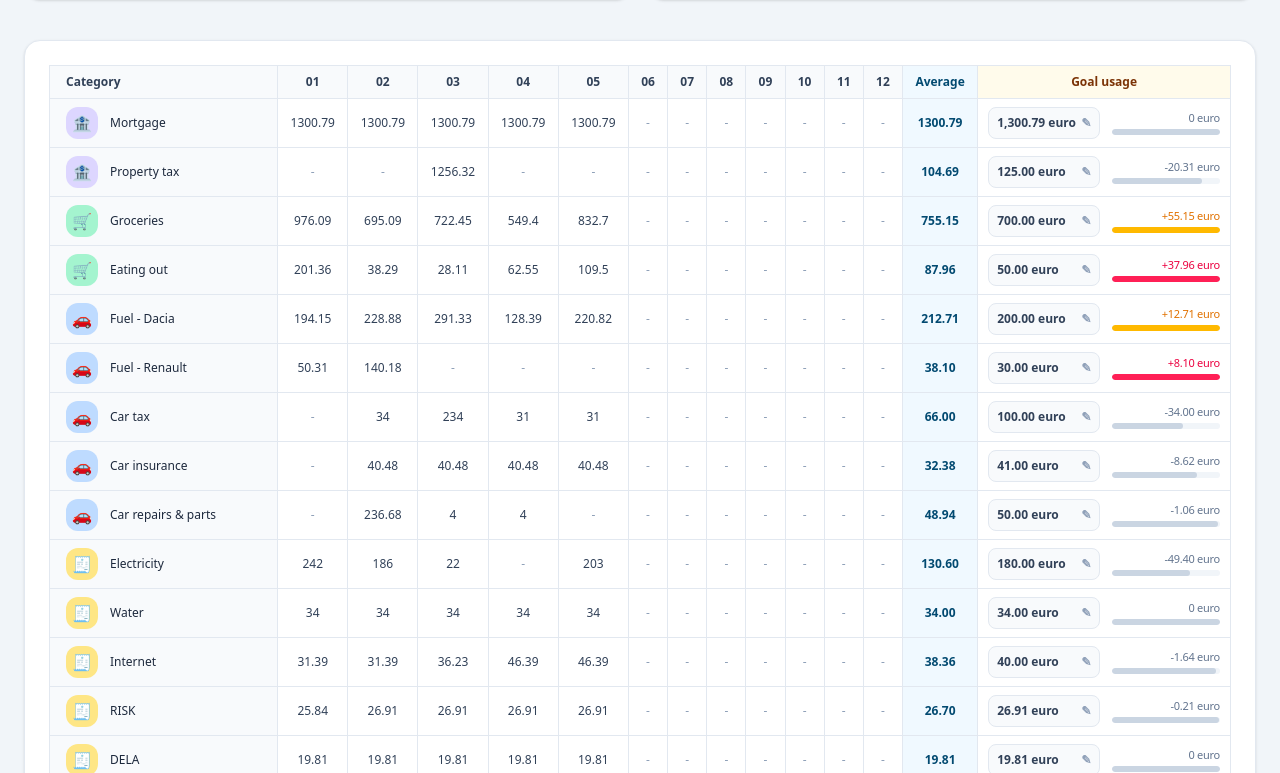
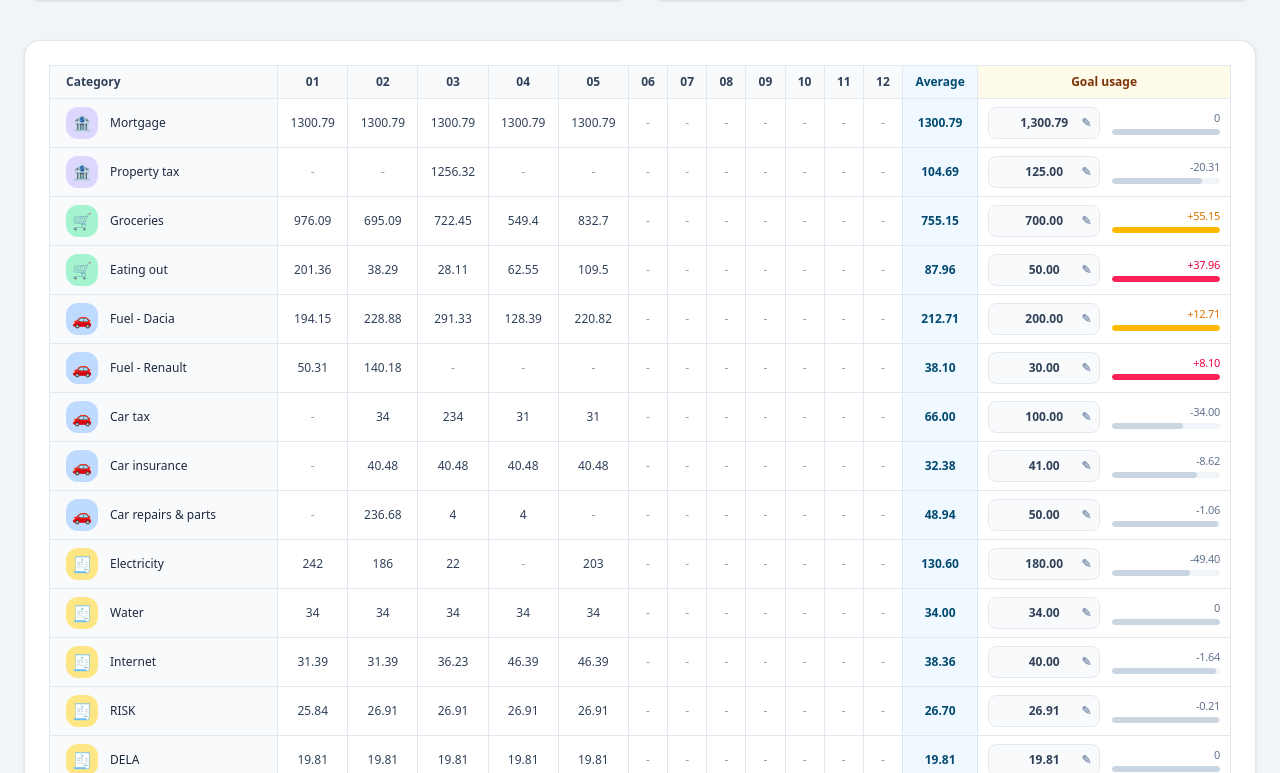
Before and after one commit to oleksaGrzegorz/budget-app, a React (Vite) app: page / in a window 1280 px wide. Shown: the part 1927-2700 px from the top of the page. Built offline with nearby package versions, Linux system fonts and the light colour scheme; no server answers.

Commit message:
refactor: remove currency symbol from GoalCell component for cleaner display

```diff
--- a/src/components/BudgetSummaryTable/GoalCell.tsx
+++ b/src/components/BudgetSummaryTable/GoalCell.tsx
@@ -53,8 +53,8 @@ export const GoalCell = ({
   const statusText = !hasData
     ? "-"
     : isOnTarget
-      ? "0 euro"
-      : `${signedDifference > 0 ? "+" : "-"}${formatMoney(absDifference)} euro`;
+      ? "0"
+      : `${signedDifference > 0 ? "+" : "-"}${formatMoney(absDifference)}`;
 
   const statusClass = !hasData
     ? "text-slate-300"
@@ -76,15 +76,15 @@ export const GoalCell = ({
     rawProgress !== null ? `${Math.min(Math.max(rawProgress, 0), 100)}%` : "0%";
 
   const formattedValue =
-    value !== null ? `${formatMoney(value)} euro` : "+ Set target";
+    value !== null ? `${formatMoney(value)}` : "+ Set target";
 
   const tooltip = !hasGoal
     ? "No goal set"
     : !hasAverage
       ? "No average data"
       : [
-          `Average: ${formatMoney(avg)} euro`,
-          `Goal: ${formatMoney(goal)} euro`,
+          `Average: ${formatMoney(avg)}`,
+          `Goal: ${formatMoney(goal)}`,
           `Usage: ${progress}%`,
         ].join("\n");
 
@@ -139,26 +139,26 @@ export const GoalCell = ({
         if (e.key === "Enter") saveValue();
         if (e.key === "Escape") cancelEditing();
       }}
-              className="h-8 w-28 rounded-lg border border-slate-300 bg-white px-2 pr-7 text-right text-xs font-semibold text-slate-800 outline-none transition placeholder:text-slate-300 focus:border-slate-400 focus:ring-1 focus:ring-slate-300"
+      className="h-8 w-28 rounded-lg border border-slate-300 bg-white px-2 pr-7 text-center text-xs font-semibold text-slate-800 outline-none transition placeholder:text-slate-300 focus:border-slate-400 focus:ring-1 focus:ring-slate-300"
     />
-
-            <span className="pointer-events-none absolute right-2 top-1/2 -translate-y-1/2 text-[10px] font-semibold text-slate-400">
-              euro
-            </span>
   </div>
 ) : (
   <button
     type="button"
     onClick={() => setIsEditing(true)}
-            className={`flex h-8 w-28 items-center justify-between rounded-lg px-2 text-xs font-semibold transition ${
+    className={`relative flex h-8 w-28 items-center justify-center rounded-lg px-2 text-xs font-semibold transition ${
       value !== null
         ? "border border-slate-200 bg-slate-50 text-slate-700 hover:border-slate-300 hover:bg-white hover:text-slate-900"
         : "border border-dashed border-slate-300 bg-white text-slate-400 hover:border-slate-400 hover:bg-slate-50 hover:text-slate-600"
     }`}
   >
-            <span className="truncate">{formattedValue}</span>
+    <span>{formattedValue}</span>
 
-            {value !== null && <span className="ml-1 text-slate-400">✎</span>}
+    {value !== null && (
+      <span className="absolute right-2 text-slate-400">
+        ✎
+      </span>
+    )}
   </button>
 )}
 
```
Lines whose indentation alone changed are shown as unchanged.
